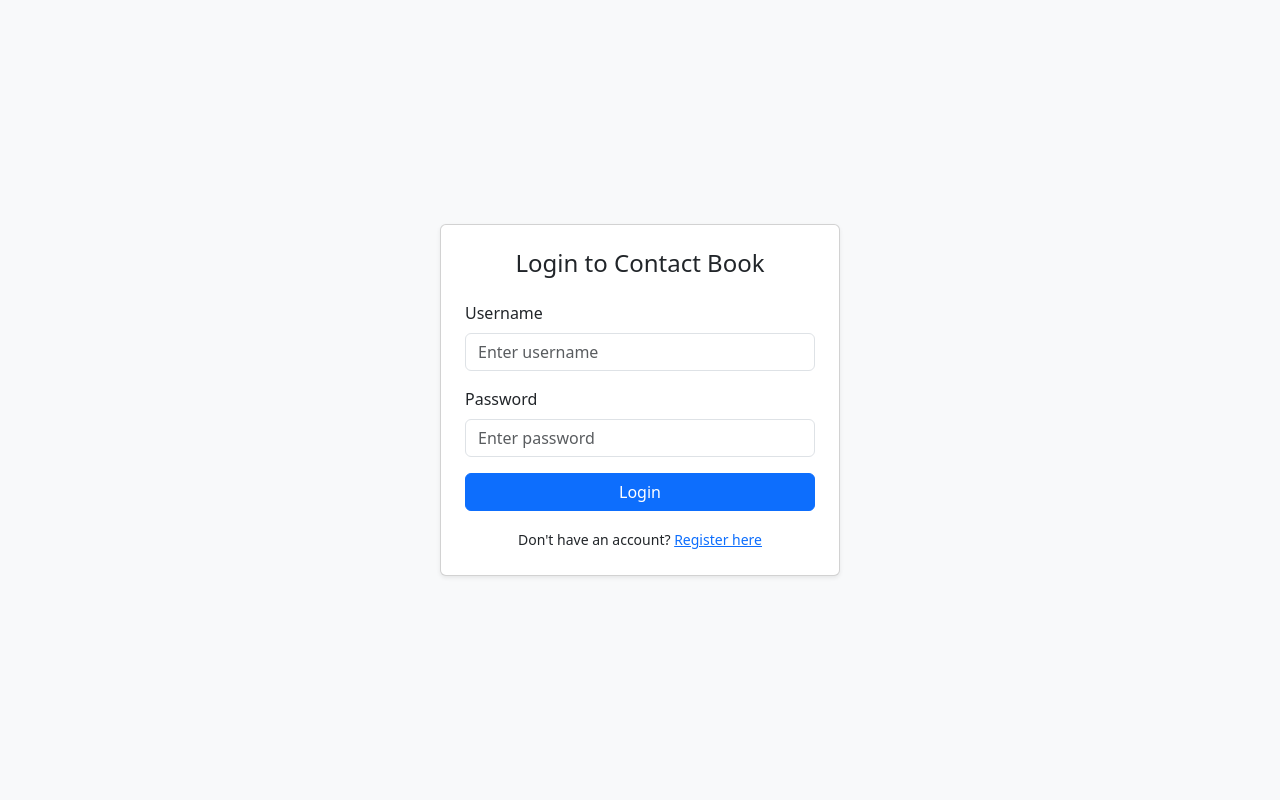
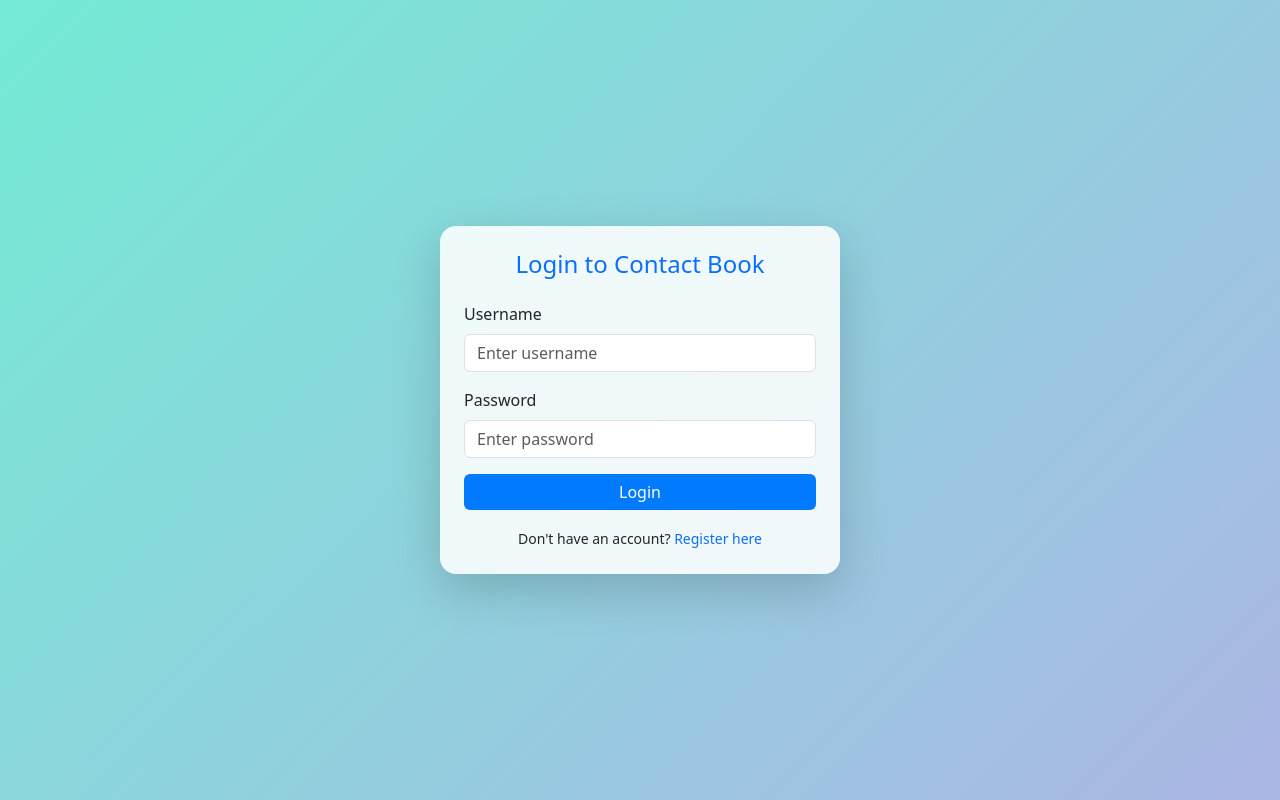
Before and after one commit to Akshay-le/contact-book, a Flask app: page /login in a window 1280 px wide. Run offline with Flask 3, Linux system fonts and the light colour scheme.

Commit message:
Update login.html

```diff
--- a/templates/login.html
+++ b/templates/login.html
@@ -4,11 +4,25 @@
   <meta charset="UTF-8">
   <title>Login - Contact Book</title>
   <link href="https://cdn.jsdelivr.net/npm/bootstrap@5.3.0/dist/css/bootstrap.min.css" rel="stylesheet">
+  <style>
+    body {
+      background: linear-gradient(135deg, #74ebd5, #ACB6E5);
+    }
+    .card {
+      background-color: #ffffffdd;
+      border: none;
+      border-radius: 1rem;
+    }
+    .btn-primary {
+      background-color: #007bff;
+      border: none;
+    }
+  </style>
 </head>
-<body style="background-color: #f8f9fa;">
+<body>
   <div class="d-flex justify-content-center align-items-center" style="min-height: 100vh;">
-    <div class="card shadow-sm p-4" style="width: 100%; max-width: 400px;">
-      <h4 class="text-center mb-4">Login to Contact Book</h4>
+    <div class="card shadow-lg p-4" style="width: 100%; max-width: 400px;">
+      <h4 class="text-center mb-4 text-primary">Login to Contact Book</h4>
       <form action="/login" method="POST">
         <div class="mb-3">
           <label class="form-label">Username</label>
@@ -20,7 +34,7 @@
         </div>
         <button type="submit" class="btn btn-primary w-100">Login</button>
         <div class="text-center mt-3">
-          <small>Don't have an account? <a href="/register">Register here</a></small>
+          <small>Don't have an account? <a href="/register" class="text-decoration-none text-primary">Register here</a></small>
         </div>
       </form>
     </div>
```
